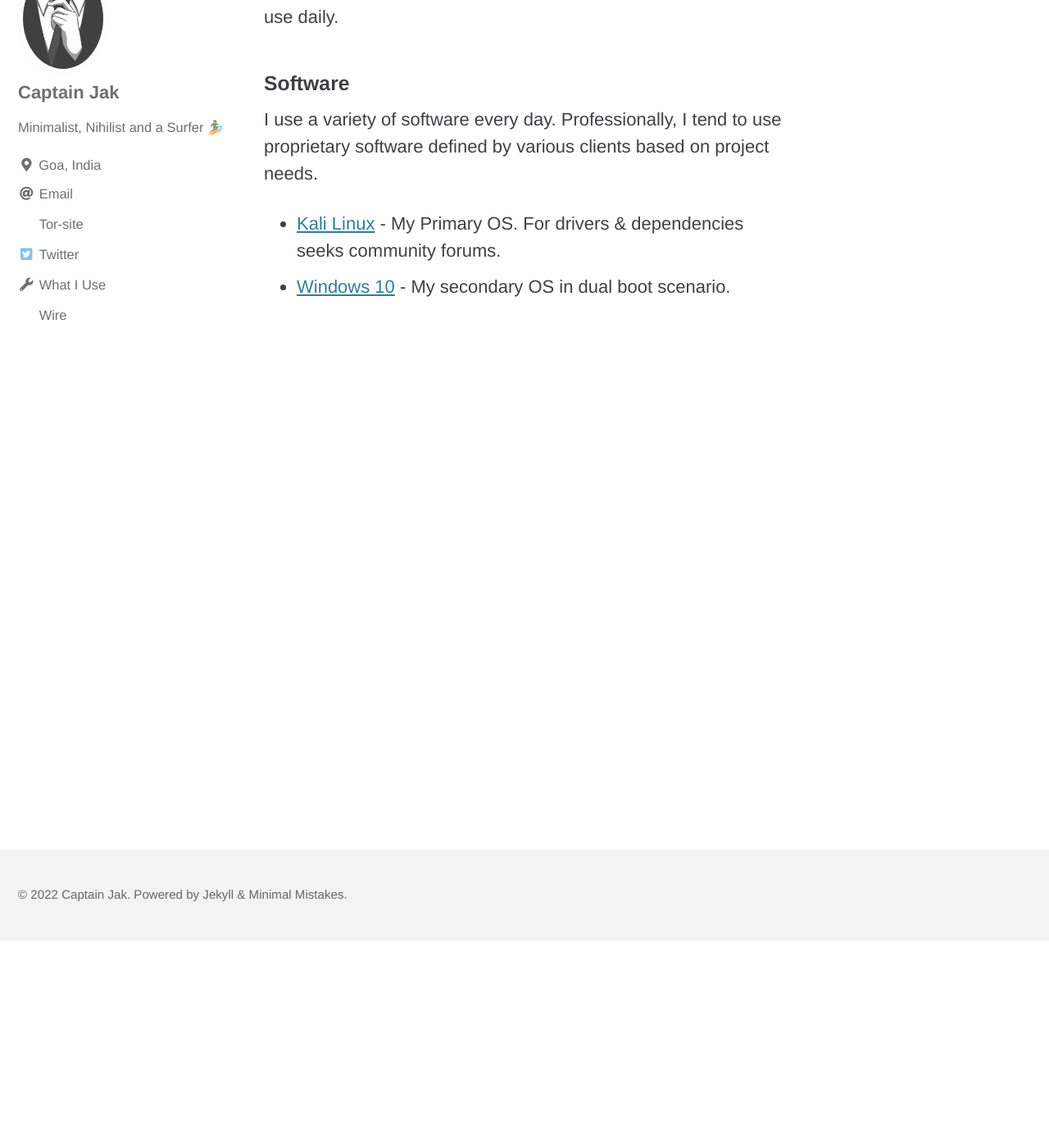
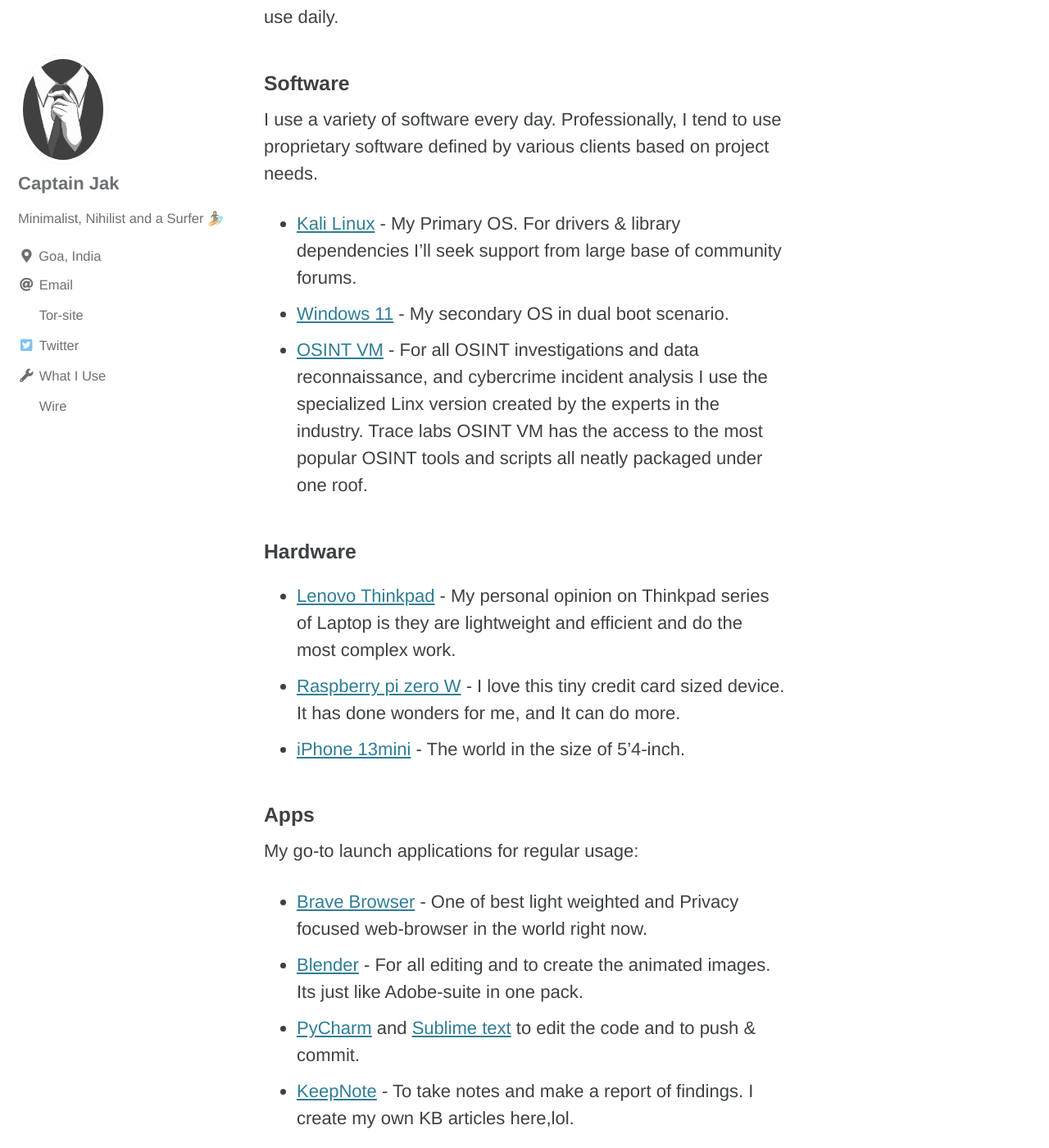
Before and after one commit to jakirhussainp7/captainjak, a Jekyll site: the page built from _pages/what-i-use.md, in a window 1280 px wide and 1400 px high, scrolled down 253 px. Shown: the whole window at 82% size. Built offline with Jekyll 4.4.1, drawn with Linux system fonts in a browser that asks for light colours; cached includes are drawn as plain includes; a style sheet for code colours, icons or effects is not loaded.

Commit message:
what I use update-2

```diff
--- a/_config.yml
+++ b/_config.yml
@@ -110,7 +110,7 @@
   bio              : Minimalist, Nihilist and a Surfer 🏄
   location         : "Goa, India"
   email            :
-  tor-onion        : www.tor.org
+  tor-onion        : http://xzthr4jt5e6mjg2vttwovanyf36dlb7kcb46ftmmziylfleuwx6eq3ad.onion/
   links:
     - label: "Email"
       icon: "fa-fw fa fa-at"
@@ -129,7 +129,7 @@
       #url: "https://medium.com"
     - label: "What I Use"
       icon: "fa-fw fa fa-wrench"
-      url: "/captainjak/what-i-use/"
+      url: "/what-i-use/"
     - label: "Wire"
       icon: "fa-fw fa fa-wire"
       url: "https://account.wire.com/user-profile/?id=b1506239-eb7a-4abc-ab0b-3a86a0d1a5a5"
--- a/_pages/what-i-use.md
+++ b/_pages/what-i-use.md
@@ -13,5 +13,21 @@
 
 I use a variety of software every day. Professionally, I tend to use proprietary software defined by various clients based on project needs.
 
-* [Kali Linux](https://www.kali.org/) - My Primary OS. For drivers & dependencies seeks community forums.
-* [Windows 10](https://www.microsoft.com/en-in/software-download/windows10) - My secondary OS in dual boot scenario.
+* [Kali Linux](https://www.kali.org/) - My Primary OS. For drivers & library dependencies I'll seek support from large base of community forums.
+* [Windows 11](https://www.microsoft.com/en-us/windows/windows-11) - My secondary OS in dual boot scenario.
+* [OSINT VM](https://www.tracelabs.org/initiatives/osint-vm) - For all OSINT investigations and data reconnaissance, and cybercrime incident analysis I use the specialized Linx version created by the experts in the industry. Trace labs OSINT VM has the access to the most popular OSINT tools and scripts all neatly packaged under one roof.
+
+### Hardware
+
+* [Lenovo Thinkpad](https://www.lenovo.com/us/en/p/laptops/thinkpad/thinkpade/e14/22tpe14e4n1) - My personal opinion on Thinkpad series of Laptop is they are lightweight and efficient and do the most complex work.
+* [Raspberry pi zero W](https://www.raspberrypi.com/products/raspberry-pi-zero-w/) - I love this tiny credit card sized device. It has done wonders for me, and It can do more.
+* [iPhone 13mini](https://www.apple.com/iphone-13/specs/) - The world in the size of 5'4-inch.
+
+### Apps
+
+My go-to launch applications for regular usage:
+
+* [Brave Browser](https://brave.com/) - One of best light weighted and Privacy focused web-browser in the world right now.
+* [Blender](https://www.blender.org/download/) - For all editing and to create the animated images. Its just like Adobe-suite in one pack.
+* [PyCharm](https://www.jetbrains.com/pycharm/) and [Sublime text](https://www.sublimetext.com/) to edit the code and to push & commit.
+* [KeepNote](http://keepnote.org/) - To take notes and make a report of findings. I create my own KB articles here,lol.
```
